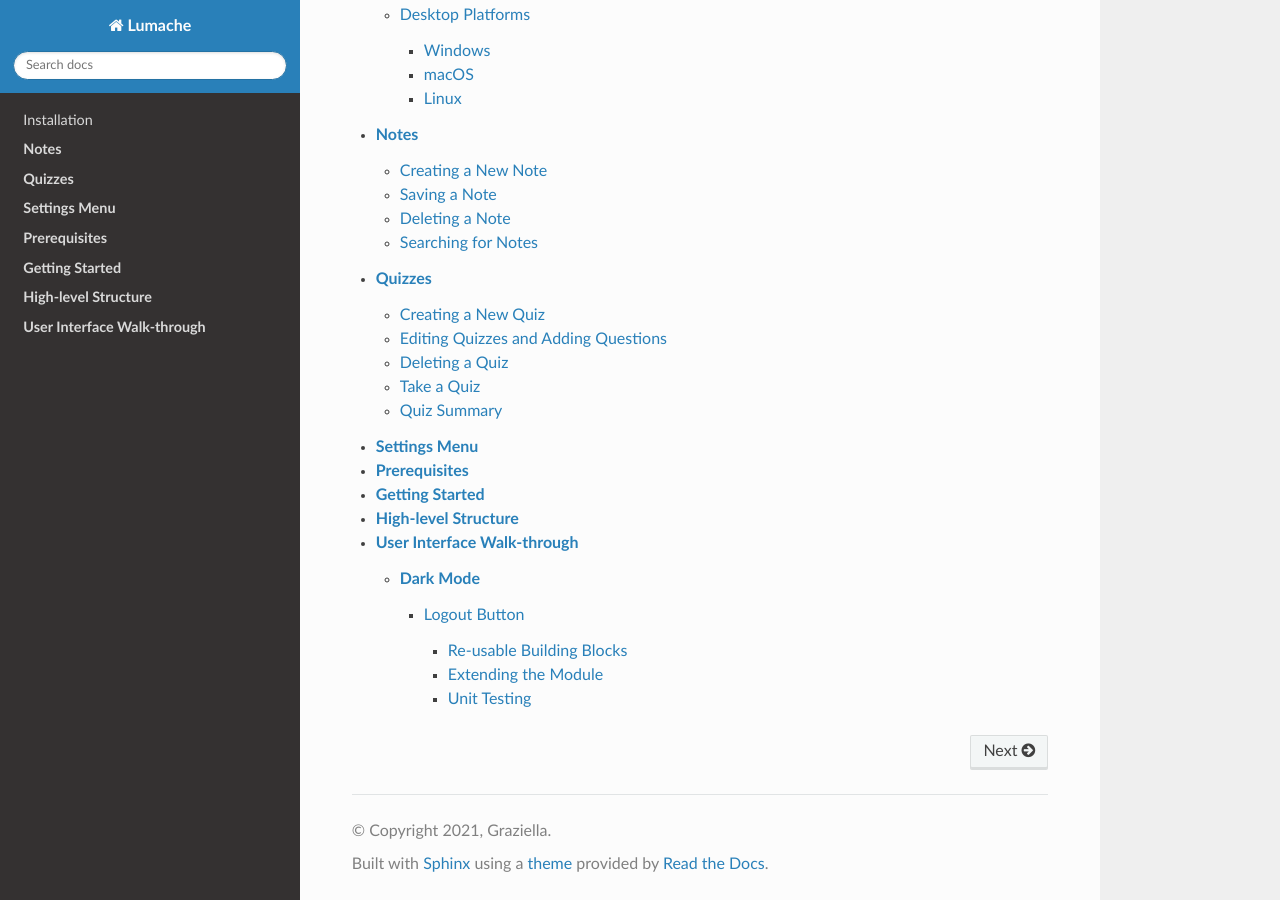
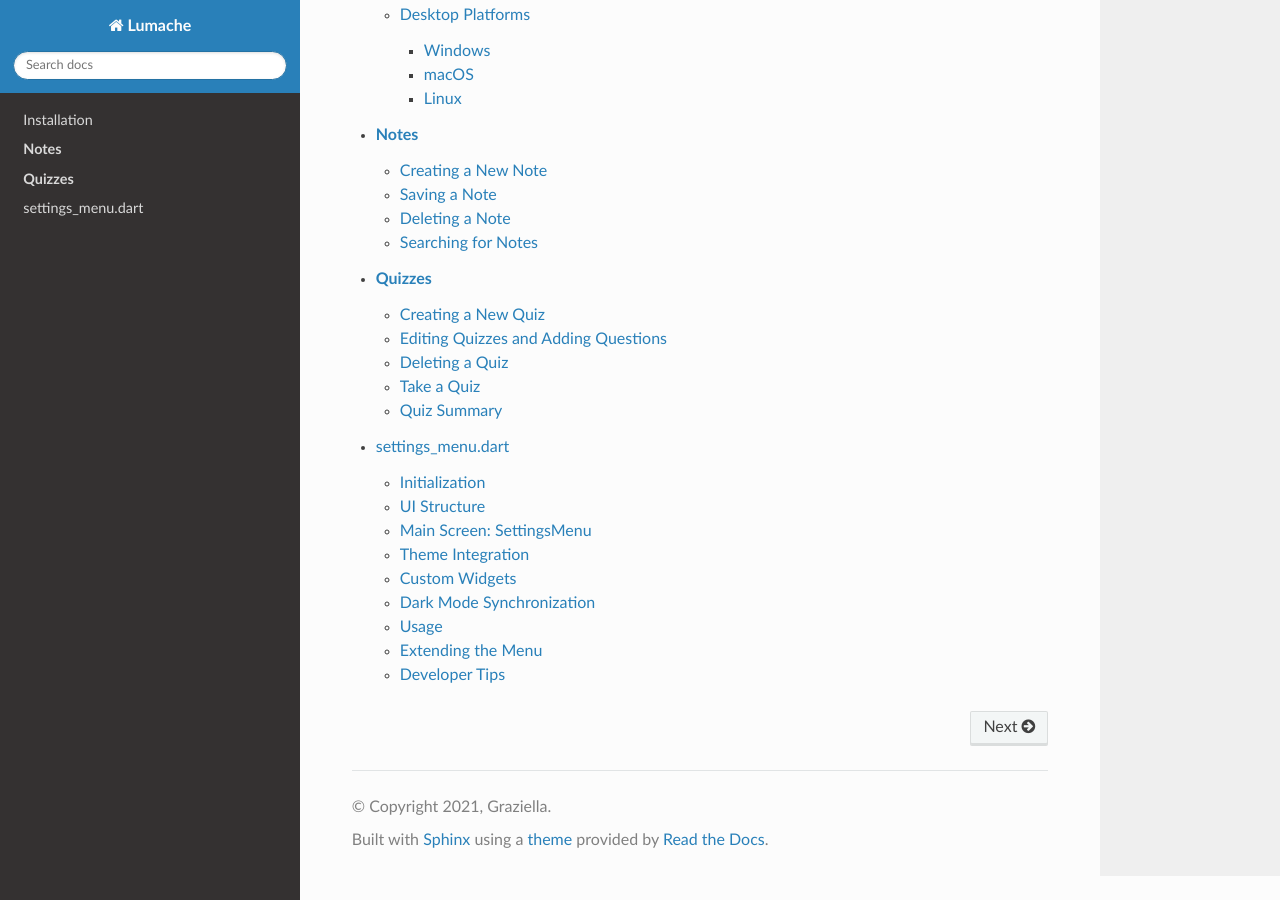
Before and after one commit to Oroskan/SETAP-CW-documentation, a Sphinx documentation site: the page built from docs/source/index.rst, in a window 1280 px wide and 900 px high, scrolled down 614 px. Built offline with Sphinx 7.4.7 and the Read the Docs theme 3.1.0, drawn with Linux system fonts in a browser that asks for light colours; part of the change alters nothing that is shown.

Commit message:
Update settings.rst

```diff
--- a/docs/source/settings.rst
+++ b/docs/source/settings.rst
@@ -1,174 +1,100 @@
-**Settings Menu**
-=============
+settings_menu.dart
+==================
 
-The ``SettingsMenu`` module provides a ready‑to‑use profile and preferences screen for Flutter apps.  It is built with *Material 3*, relies on the ``flutter_settings_screens`` package for persistent storage, and supports live *light/dark‑mode switching* through a global ``ValueNotifier<ThemeMode>``.
+This module implements a dynamic and theme-aware **Settings Menu** page using `flutter_settings_screens`, `ValueNotifier`, and Flutter widgets. It supports dark mode toggling, user profile settings, and preferences such as push notifications.
 
-**Prerequisites**
-=============
-
-**Flutter 3.19** or later (null‑safety enabled)
-
-``flutter_settings_screens`` ≥ 0.3.0
-
-A custom ``theme.dart`` that exposes a ``getTheme(bool isDark)`` helper and a ``ThemeHelper`` utility.
-
-Add the dependency to ``pubspec.yaml``::
-
-dependencies:
-flutter_settings_screens: ^0.3.0
-
-**Getting Started**
-===============
-
-**1. Initialize shared preferences** before the first widget is built:
+Initialization
+--------------
 
 .. code-block:: dart
 
-void main() async {
-WidgetsFlutterBinding.ensureInitialized();
-await Settings.init(cacheProvider: SharePreferenceCache());
-runApp(const MyApp());
-}
+   await Settings.init(cacheProvider: SharePreferenceCache());
 
-**2. Wrap MaterialApp** in a ``ValueListenableBuilder`` so the UI rebuilds when the theme changes:
+Initializes the persistent settings store using shared preferences. Must be called before using `Settings`.
 
 .. code-block:: dart
 
-  class MyApp extends StatelessWidget {
-    @override
-      Widget build(BuildContext context) {
-        return ValueListenableBuilder(
-        valueListenable: themeNotifier,
-        builder: (_, mode, __) => MaterialApp(
-        themeMode: mode,
-        theme: getTheme(false),
-        darkTheme: getTheme(true),
-        home: const SettingsMenu(),
-        ),
-      );
-    }
-  }
+   final ValueNotifier<ThemeMode> themeNotifier = ValueNotifier(ThemeMode.light);
 
-**High‑level Structure**
-==================
+Tracks the current theme (`light`, `dark`, or `system`) and allows real-time theme switching.
 
+UI Structure
+------------
 
-lib/
-|- main.dart            # entry point & theme notifier
-|- settings_menu.dart   # everything in this doc
-|_ theme.dart           # light & dark ThemeData
-
-`SettingsMenu` uses a stateful widget (`_ProfilePageState`) to keep local copies of:
-- `pushNotificationsEnabled` – `bool`
-- `darkModeEnabled` – `bool`
-- `currentUsername` – `String`
-
-and listens to an external `darkModeNotifier` so changes elsewhere stay in sync.
-
-**User Interface Walk‑through**
-================
-
-Profile Picture & Name
-
-**Username**^^^^^^^^^^^^
-- Label: Username  ↗  "Change username"
-- Interaction: opens a modal `**ChangeUsernameDialog**`
-- Validation rules:
-  - Non‑empty
-  - ≤ 15 characters
-  - Alphanumeric only (`^[A‑Za‑z0‑9]+$`)
-  - Different from current username
-
-.. code-block:: dart
-  UsernameTile(
-    currentUsername: currentUsername,
-    onUsernameChanged: (name) {
-    setState(() => currentUsername = name);
-    },
-    theme: theme,
-  )
-
-**Password**^^^^^^^^^^^^
-- Label: Password  ↗  "Change password"
-- Interaction: opens `_ChangePasswordDialog`
-- Validation: ≥ 6 characters (extend as needed for strength checks)
-
-Preferences Group
-**Push Notifications**
-^^^^^^^^^^^^^^^^^^^^^^
-A simple switch.  Persist the value by writing to ``Settings`` or your own backend:
-
-.. code-block:: dart
-   PushNotificationsTile(
-     value: pushNotificationsEnabled,
-     onChanged: (val) {
-       setState(() => pushNotificationsEnabled = val);
-       // TODO: subscribe/unsubscribe device token.
-     },
-     theme: theme,
-   )
-
-**Dark Mode**
-^^^^^^^^^^^^^
-
-Toggles between light & dark themes in real time and stores the preference:
-
-.. code-block:: dart
-   DarkModeTile(
-     value: darkModeEnabled,
-     onChanged: (val) {
-       setState(() => darkModeEnabled = val);
-       themeNotifier.value = val ? ThemeMode.dark : ThemeMode.light;
-       ThemeHelper.setDarkMode(val); // persists to SharedPreferences
-     },
-     theme: theme,
-   )
-
-Logout Button
-~~~~~~~~~~~~~
-
-A centred **elevated** button anchored at the bottom of the list.  Replace the snackbar with your auth sign‑out logic:
+The main entry point is `MyApp`, which wraps `MaterialApp` in a `ValueListenableBuilder` to update the theme when the `themeNotifier` changes.
 
 .. code-block:: dart
 
-   onPressed: () async {
-     await AuthService.signOut();
-     Navigator.pushReplacementNamed(context, '/login');
-   },
+   MaterialApp(
+     themeMode: mode,
+     theme: getTheme(false),
+     darkTheme: getTheme(true),
+     home: const SettingsMenu(),
+   );
 
-Re‑usable Building Blocks
+Main Screen: SettingsMenu
 -------------------------
 
-``_PurpleRowItem``
+The `SettingsMenu` is a `StatefulWidget` that loads and syncs dark mode state with the global `darkModeNotifier`. It displays:
 
-- Reusable list‑tile‑like row with title, subtitle and chevron.
-- Uses the theme’s secondary color at 20 % opacity.
-- Rounded top corners only so adjacent items create a continuous card.
-`_PurpleSwitchRow`
+1. **Profile Picture + Username Pill**:
+   - Built using `ProfilePictureName`, shows a placeholder icon and the current username.
 
-* Row with label + **Material ``Switch``**.
-* Shares the same container styling as ``_PurpleRowItem``.
+2. **SettingsGroup: Personal Information**
+   - `UsernameTile`: Opens a dialog (`ChangeUsernameDialog`) for validating and updating the username.
+   - `PasswordTile`: Opens `_ChangePasswordDialog` to change the password with simple validation.
 
-Extending the Module
---------------------
+3. **SettingsGroup: Preferences**
+   - `PushNotificationsTile`: Toggles notification preference using `_PurpleSwitchRow`.
+   - `DarkModeTile`: Toggles dark mode and updates both `ThemeHelper` and `themeNotifier`.
 
-* **Link to system settings:** Use ``AppSettings.openAppSettings()`` for Android/iOS.
-* **Biometric lock:** Add a ``_PurpleSwitchRow`` that calls ``local_auth``.
-* **Account deletion:** Place a **destructive** button below “Log out”.
+4. **Logout Button**:
+   - Displays a `SnackBar` as a placeholder for actual logout logic.
 
-Unit Testing
-------------
+Theme Integration
+-----------------
 
-1. Wrap widget under test with ``ValueListenableBuilder`` and inject a fake ``Settings`` cache provider.
-2. Verify that toggling **Dark Mode** updates both ``themeNotifier`` and persistent storage.
+The app uses the `getTheme()` function to generate a consistent `ThemeData` based on dark or light mode. Each widget (tiles, switches, dialogs) is passed the current theme explicitly to maintain styling consistency.
 
-.. code-block:: dart
-   :caption: Example widget test (shortened)
+Custom Widgets
+--------------
 
-   testWidgets('dark mode switch updates notifier', (tester) async {
-     await tester.pumpWidget(const SettingsMenu());
-     final switchFinder = find.byType(Switch);
-     await tester.tap(switchFinder);
-     await tester.pumpAndSettle();
-     expect(themeNotifier.value, ThemeMode.dark);
-   });
+- **_PurpleRowItem**: A stylized row for list items with title, subtitle, and arrow.
+- **_PurpleSwitchRow**: A stylized row for switches with theme-aware background and primary color.
+- **ChangeUsernameDialog**:
+  - Validates username: length ≤ 15, alphanumeric, non-empty, and different from current.
+- **_ChangePasswordDialog**:
+  - Validates password length (≥ 6 characters).
+  - Simple password field, extensible for further logic.
+
+Dark Mode Synchronization
+-------------------------
+
+Dark mode changes are propagated in two ways:
+
+1. **Local state sync**: `darkModeEnabled` is initialized and updated via `darkModeNotifier`.
+2. **Global update**: Toggling `DarkModeTile` calls:
+
+   .. code-block:: dart
+
+      ThemeHelper.setDarkMode(newVal);
+      themeNotifier.value = newVal ? ThemeMode.dark : ThemeMode.light;
+
+   This ensures both persistent storage and runtime UI update.
+
+Usage
+-----
+
+To integrate the settings menu in your app, ensure `Settings.init()` is called at app start, and wrap `MaterialApp` with a `ValueListenableBuilder` to respond to theme changes.
+
+Extending the Menu
+------------------
+
+You can add more preferences or account settings by adding new `SettingsGroup` sections. Always use the `ThemeData` passed from `getTheme()` to ensure consistency.
+
+Developer Tips
+--------------
+
+- Use `darkModeNotifier` for components outside the `SettingsMenu` to access theme state.
+- Validate all user inputs (username, password) before applying changes.
+- Use `StatefulWidgets` or `ValueNotifier` where reactivity is needed (e.g., toggles, dialogs).
```
